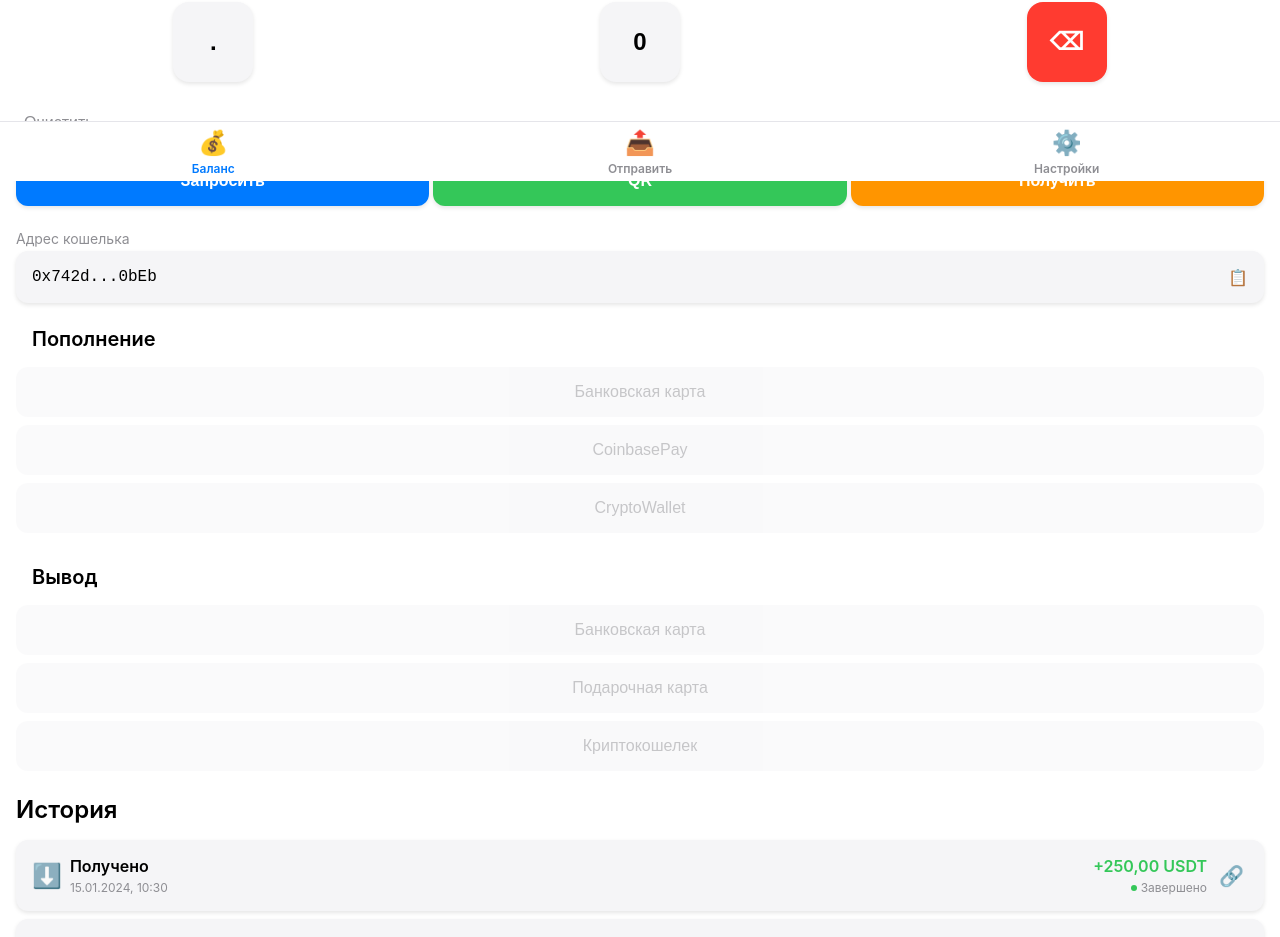
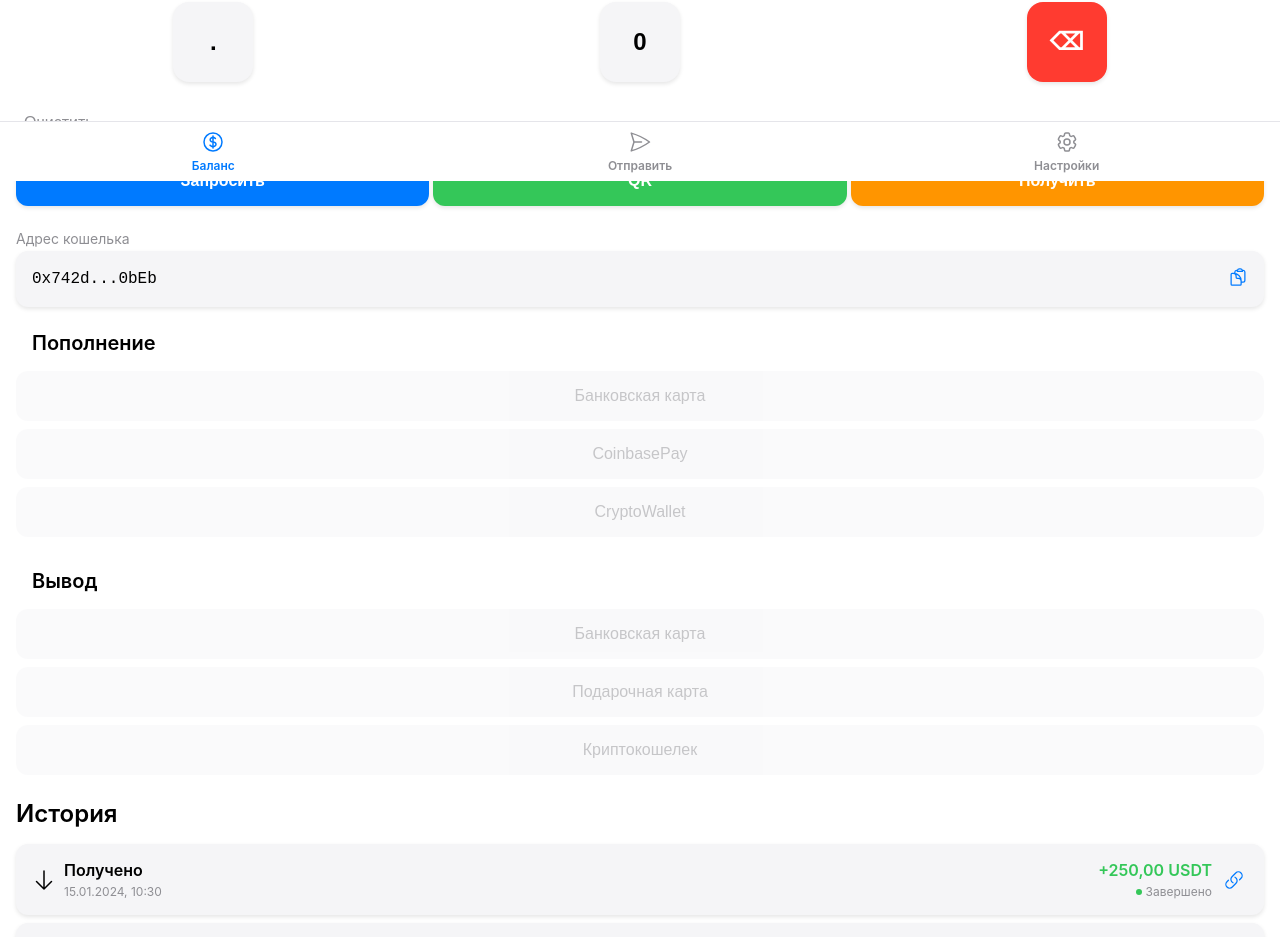
Before and after one commit to m1omania/metka, a React (Vite) app: page / in a window 1280 px wide. Shown: the part 619-1556 px from the top of the page. Built offline with nearby package versions, Linux system fonts and the light colour scheme.

Commit message:
Replace emojis with Heroicons

```diff
--- a/src/components/TransactionHistory.css
+++ b/src/components/TransactionHistory.css
@@ -33,8 +33,14 @@
 }
 
 .transaction-icon {
-  font-size: 24px;
   margin-right: 8px;
+  display: flex;
+  align-items: center;
+}
+
+.transaction-icon-svg {
+  width: 24px;
+  height: 24px;
 }
 
 .transaction-info {
@@ -88,8 +94,15 @@
   padding: 4px;
   background: none;
   border: none;
-  font-size: 20px;
   cursor: pointer;
+  display: flex;
+  align-items: center;
+}
+
+.blockchain-icon {
+  width: 20px;
+  height: 20px;
+  color: #007AFF;
 }
 
 .transaction-history-empty {
--- a/src/components/TransactionHistory.tsx
+++ b/src/components/TransactionHistory.tsx
@@ -1,5 +1,12 @@
 import React from 'react';
 import { Transaction } from '../types';
+import {
+  ArrowDownIcon,
+  ArrowUpIcon,
+  ClockIcon,
+  XCircleIcon,
+  LinkIcon,
+} from '@heroicons/react/24/outline';
 import './TransactionHistory.css';
 
 interface TransactionHistoryProps {
@@ -28,10 +35,14 @@ export const TransactionHistory: React.FC<TransactionHistoryProps> = ({
     }).format(amount);
   };
 
-  const getStatusIcon = (status: string, type: string): string => {
-    if (status === 'pending') return '⏳';
-    if (status === 'failed') return '❌';
-    return type === 'incoming' ? '⬇️' : '⬆️';
+  const getStatusIcon = (status: string, type: string) => {
+    if (status === 'pending') return <ClockIcon className="transaction-icon-svg" />;
+    if (status === 'failed') return <XCircleIcon className="transaction-icon-svg" />;
+    return type === 'incoming' ? (
+      <ArrowDownIcon className="transaction-icon-svg" />
+    ) : (
+      <ArrowUpIcon className="transaction-icon-svg" />
+    );
   };
 
   const getStatusColor = (status: string): string => {
@@ -104,7 +115,7 @@ export const TransactionHistory: React.FC<TransactionHistoryProps> = ({
                 handleBlockchainPress(transaction.blockchainLink);
               }}
             >
-              🔗
+              <LinkIcon className="blockchain-icon" />
             </button>
           )}
         </div>
--- a/src/components/WalletAddress.css
+++ b/src/components/WalletAddress.css
@@ -32,6 +32,10 @@
 }
 
 .wallet-address-copy {
-  font-size: 16px;
   color: #007AFF;
 }
+
+.wallet-address-copy .icon {
+  width: 20px;
+  height: 20px;
+}
--- a/src/components/WalletAddress.tsx
+++ b/src/components/WalletAddress.tsx
@@ -1,4 +1,5 @@
 import React, { useState } from 'react';
+import { ClipboardDocumentIcon, CheckIcon } from '@heroicons/react/24/outline';
 import './WalletAddress.css';
 
 interface WalletAddressProps {
@@ -26,7 +27,9 @@ export const WalletAddress: React.FC<WalletAddressProps> = ({ address }) => {
       <div className="wallet-address-label">Адрес кошелька</div>
       <div className="wallet-address-container" onClick={copyToClipboard}>
         <div className="wallet-address-text">{shortAddress}</div>
-        <div className="wallet-address-copy">{copied ? '✓' : '📋'}</div>
+        <div className="wallet-address-copy">
+          {copied ? <CheckIcon className="icon" /> : <ClipboardDocumentIcon className="icon" />}
+        </div>
       </div>
     </div>
   );
--- a/src/navigation/AppNavigator.css
+++ b/src/navigation/AppNavigator.css
@@ -38,7 +38,8 @@
 }
 
 .nav-icon {
-  font-size: 24px;
+  width: 24px;
+  height: 24px;
   margin-bottom: 4px;
 }
 
--- a/src/navigation/AppNavigator.tsx
+++ b/src/navigation/AppNavigator.tsx
@@ -1,5 +1,6 @@
 import React from 'react';
 import { Link, useLocation, Routes, Route } from 'react-router-dom';
+import { CurrencyDollarIcon, PaperAirplaneIcon, Cog6ToothIcon } from '@heroicons/react/24/outline';
 import { BalanceScreen } from '../screens/BalanceScreen';
 import { SendReceiveScreen } from '../screens/SendReceiveScreen';
 import { SettingsScreen } from '../screens/SettingsScreen';
@@ -22,21 +23,21 @@ export const AppNavigator: React.FC = () => {
           to="/"
           className={`nav-item ${location.pathname === '/' ? 'active' : ''}`}
         >
-          <span className="nav-icon">💰</span>
+          <CurrencyDollarIcon className="nav-icon" />
           <span className="nav-label">Баланс</span>
         </Link>
         <Link
           to="/send"
           className={`nav-item ${location.pathname === '/send' ? 'active' : ''}`}
         >
-          <span className="nav-icon">📤</span>
+          <PaperAirplaneIcon className="nav-icon" />
           <span className="nav-label">Отправить</span>
         </Link>
         <Link
           to="/settings"
           className={`nav-item ${location.pathname === '/settings' ? 'active' : ''}`}
         >
-          <span className="nav-icon">⚙️</span>
+          <Cog6ToothIcon className="nav-icon" />
           <span className="nav-label">Настройки</span>
         </Link>
       </nav>
--- a/src/screens/SettingsScreen.css
+++ b/src/screens/SettingsScreen.css
@@ -50,8 +50,13 @@
   display: flex;
   align-items: center;
   justify-content: center;
-  font-size: 30px;
   margin-right: 16px;
+}
+
+.profile-icon-svg {
+  width: 30px;
+  height: 30px;
+  color: #ffffff;
 }
 
 .profile-info {
@@ -144,8 +149,21 @@
 }
 
 .security-status {
-  font-size: 20px;
-  font-weight: 600;
+  display: flex;
+  align-items: center;
+}
+
+.security-status-icon {
+  width: 20px;
+  height: 20px;
+}
+
+.status-icon {
+  width: 16px;
+  height: 16px;
+  margin-right: 4px;
+  display: inline-block;
+  vertical-align: middle;
 }
 
 .switch {
--- a/src/screens/SettingsScreen.tsx
+++ b/src/screens/SettingsScreen.tsx
@@ -1,4 +1,5 @@
 import React, { useState, useEffect } from 'react';
+import { UserIcon, CheckCircleIcon, XCircleIcon } from '@heroicons/react/24/outline';
 import { WalletService } from '../services/walletService';
 import './SettingsScreen.css';
 
@@ -50,7 +51,9 @@ export const SettingsScreen: React.FC = () => {
         <div className="section">
           <div className="section-title">Личный кабинет</div>
           <div className="profile-card">
-            <div className="profile-icon">👤</div>
+            <div className="profile-icon">
+              <UserIcon className="profile-icon-svg" />
+            </div>
             <div className="profile-info">
               <div className="profile-email">{user.email}</div>
               <div className="profile-label">Email</div>
@@ -78,7 +81,15 @@ export const SettingsScreen: React.FC = () => {
                 className="info-value"
                 style={{ color: user.hasBackup ? '#34C759' : '#FF3B30' }}
               >
-                {user.hasBackup ? '✓ Сохранен' : '✗ Не сохранен'}
+                {user.hasBackup ? (
+                  <>
+                    <CheckCircleIcon className="status-icon" /> Сохранен
+                  </>
+                ) : (
+                  <>
+                    <XCircleIcon className="status-icon" /> Не сохранен
+                  </>
+                )}
               </div>
             </div>
           </div>
@@ -114,7 +125,11 @@ export const SettingsScreen: React.FC = () => {
                 className="security-status"
                 style={{ color: user.hasBackup ? '#34C759' : '#FF3B30' }}
               >
-                {user.hasBackup ? '✓' : '✗'}
+                {user.hasBackup ? (
+                  <CheckCircleIcon className="security-status-icon" />
+                ) : (
+                  <XCircleIcon className="security-status-icon" />
+                )}
               </div>
             </div>
           </div>
```
Also changed, not shown: package.json (+4 -3 lines), 1 other file (tests, documents, lock files or other folders).
